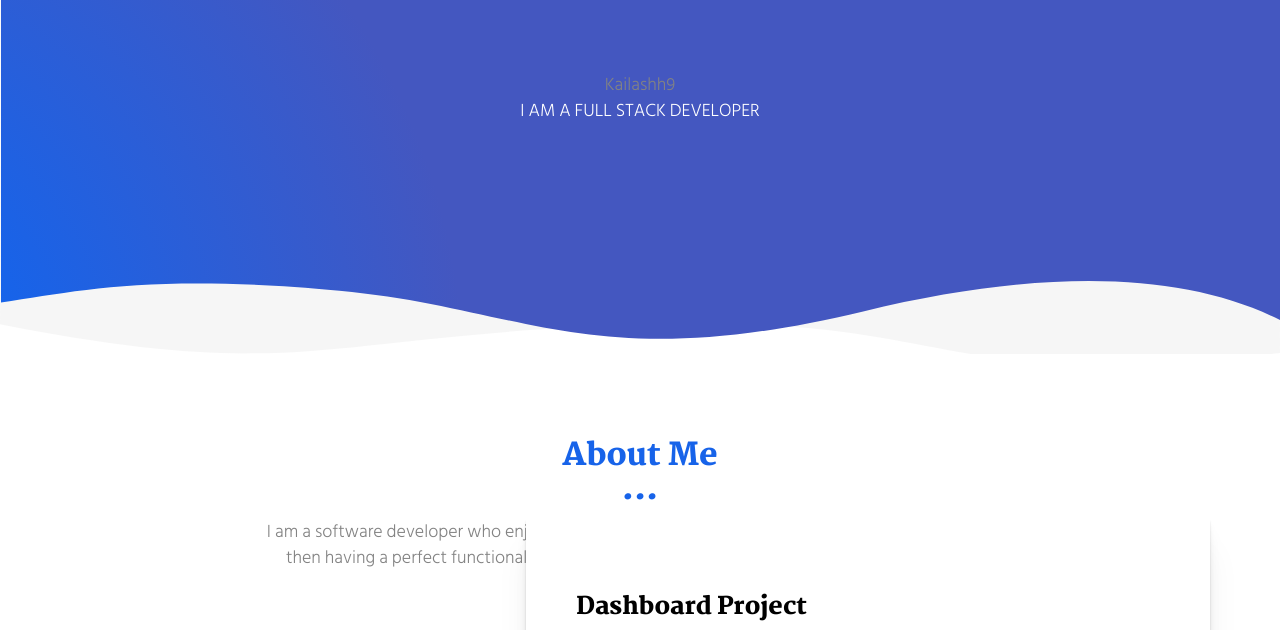
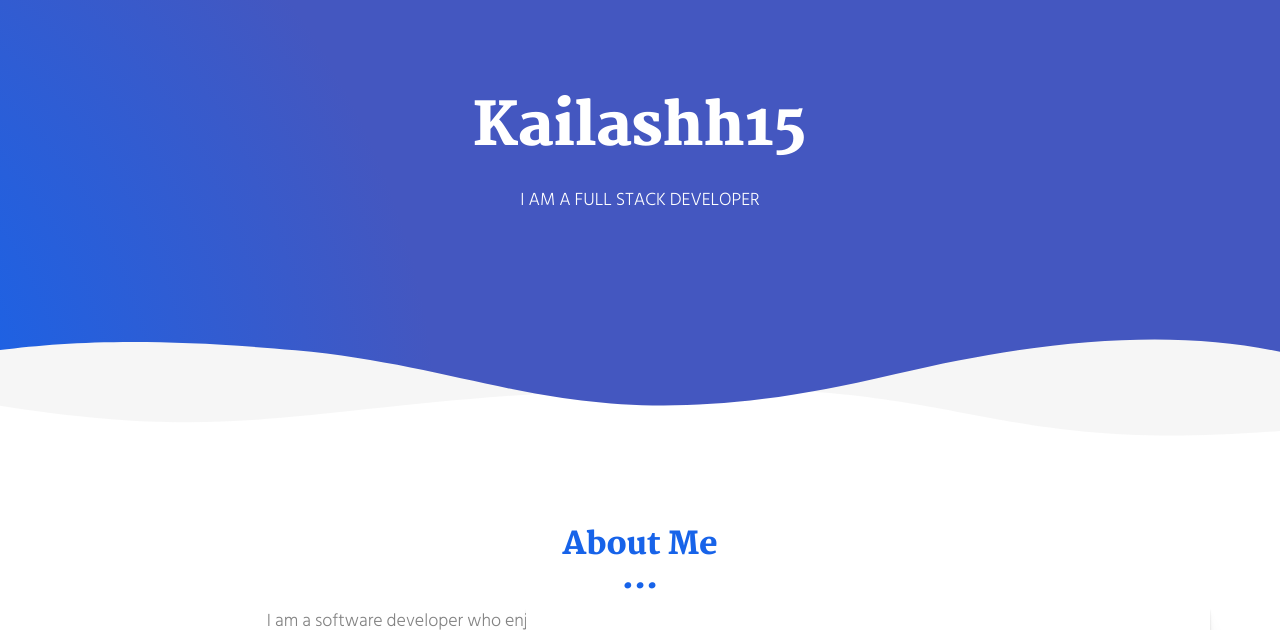
Before and after one commit to BKailashh/BKailashh.github.io, a plain HTML site: page index.html in a window 1280 px wide. Shown: the part 120-750 px from the top of the page. Drawn offline with Linux system fonts and the light colour scheme.

Commit message:
Update index.html

```diff
--- a/index.html
+++ b/index.html
@@ -55,7 +55,7 @@
     <div class="container">
       <div class="row">
         <div class="col-xs-12">
-          <div class="heading">Kailashh9</div>
+          <h1 class="adahidden">Kailashh15</h1>
           <p>I AM A FULL STACK DEVELOPER</p>
           <br>
           <!--<a href="./project.html" class="btn btn-default btn-lg" title="">Discover</a>-->
```
